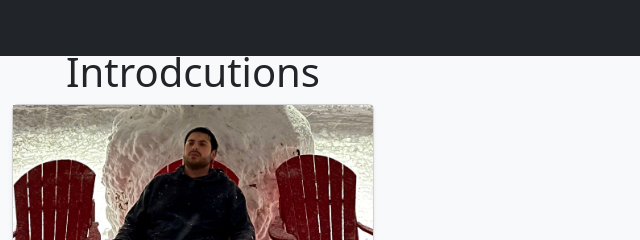
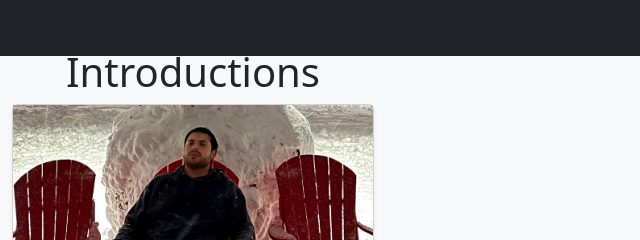
Before and after one commit to Boogalew/secoms319, a plain HTML site: page indexTwo.html in a window 1280 px wide. Shown: the top 240 px of the page, 447-1087 px from the left. Drawn offline with nearby package versions, Linux system fonts and the light colour scheme.

Commit message:
Fixed a spelling mistake.

```diff
--- a/indexTwo.html
+++ b/indexTwo.html
@@ -37,7 +37,7 @@
       </header>
     <!-- Start of introdcutions-->
     <div class="album py-5 bg-light">
-        <h1 style="text-align: center;">Introdcutions</h1>
+        <h1 style="text-align: center;">Introductions</h1>
         <div class="container">
 
             <div class="row row-cols-1 row-cols-sm-2 row-cols-md-3 g-3">
```
